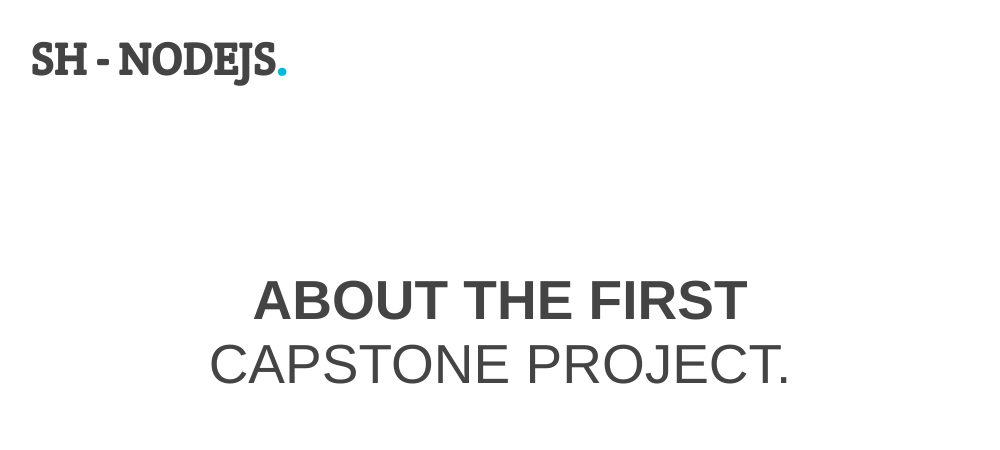
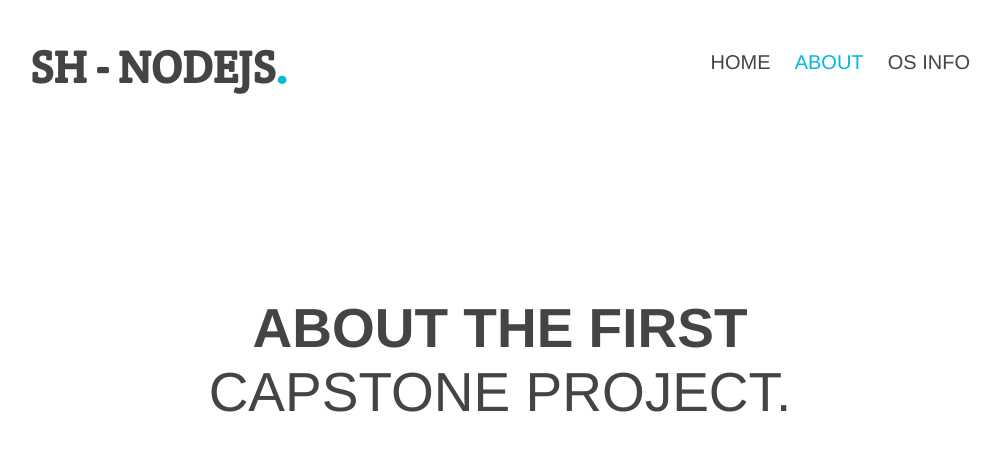
Before and after one commit to SIRDES/Group_one_SH_5.0_first_capstone, a website: page pages/about.html in a window 1280 px wide. Shown: the whole page, without its empty margins (140-1140 px from the left). Drawn offline with Linux system fonts and the light colour scheme.

Commit message:
Added nav links

```diff
--- a/osinfo.json
+++ b/osinfo.json
@@ -1 +1 @@
-{"hostname":"tetteh-HP-15-bw0xx","platform":"linux","achitecture":"x64","numberOfCPUS":4,"networkInterfaces":{"lo":[{"address":"127.0.0.1","netmask":"255.0.0.0","family":"IPv4","mac":"00:00:00:00:00:00","internal":true,"cidr":"127.0.0.1/8"},{"address":"::1","netmask":"ffff:ffff:ffff:ffff:ffff:ffff:ffff:ffff","family":"IPv6","mac":"00:00:00:00:00:00","internal":true,"cidr":"::1/128","scopeid":0}],"wlp2s0":[{"address":"192.168.8.101","netmask":"255.255.255.0","family":"IPv4","mac":"54:13:79:8d:7d:1b","internal":false,"cidr":"192.168.8.101/24"},{"address":"fe80::7032:9b4d:61f3:66eb","netmask":"ffff:ffff:ffff:ffff::","family":"IPv6","mac":"54:13:79:8d:7d:1b","internal":false,"cidr":"fe80::7032:9b4d:61f3:66eb/64","scopeid":3}]},"uptime":"3468.18 seconds"}
+{"hostname":"tetteh-HP-15-bw0xx","platform":"linux","achitecture":"x64","numberOfCPUS":4,"networkInterfaces":{"lo":[{"address":"127.0.0.1","netmask":"255.0.0.0","family":"IPv4","mac":"00:00:00:00:00:00","internal":true,"cidr":"127.0.0.1/8"},{"address":"::1","netmask":"ffff:ffff:ffff:ffff:ffff:ffff:ffff:ffff","family":"IPv6","mac":"00:00:00:00:00:00","internal":true,"cidr":"::1/128","scopeid":0}],"wlp2s0":[{"address":"192.168.8.101","netmask":"255.255.255.0","family":"IPv4","mac":"54:13:79:8d:7d:1b","internal":false,"cidr":"192.168.8.101/24"},{"address":"fe80::7032:9b4d:61f3:66eb","netmask":"ffff:ffff:ffff:ffff::","family":"IPv6","mac":"54:13:79:8d:7d:1b","internal":false,"cidr":"fe80::7032:9b4d:61f3:66eb/64","scopeid":3}]},"uptime":"9651.33 seconds"}
--- a/pages/about.html
+++ b/pages/about.html
@@ -17,7 +17,7 @@
         font: normal 15px "Helvetica Neue", Arial, Helvetica, Geneva, sans-serif;
       }
       h1 {
-    font-family: 'Crete Round', serif;
+        font-family: "Crete Round", serif;
         font-weight: bold;
         color: #444;
         font-size: 45px;
@@ -41,7 +41,18 @@ a:hover {
       strong {
         font-weight: bold;
       }
-
+      .nav_wrapper {
+        margin: 0 auto;
+        padding: 0 10px;
+        width: 940px;
+        display: flex;
+        align-items: center;
+        justify-content: space-between;
+      }
+       .nav-links a {
+        margin-left: 20px;
+        font-size: 20px;
+      }
       .wrapper {
         margin: 0 auto;
         padding: 0 10px;
@@ -75,8 +86,13 @@ header h1 .color {
   </head>
   <body>
     <header>
-      <div class="wrapper">
+      <div class="nav_wrapper">
         <h1>SH - NODEJS<span class="color">.</span></h1>
+        <div class="nav-links">
+          <a href="/">HOME</a>
+          <a href="/about" style="color: #02b8dd">ABOUT</a>
+          <a href="/sys">OS INFO</a>
+        </div>
       </div>
     </header>
 
```
Also changed, not shown: pages/404.html (+20 -6 lines), pages/index.html (+6 -4 lines). Lines whose indentation alone changed are shown as unchanged.
